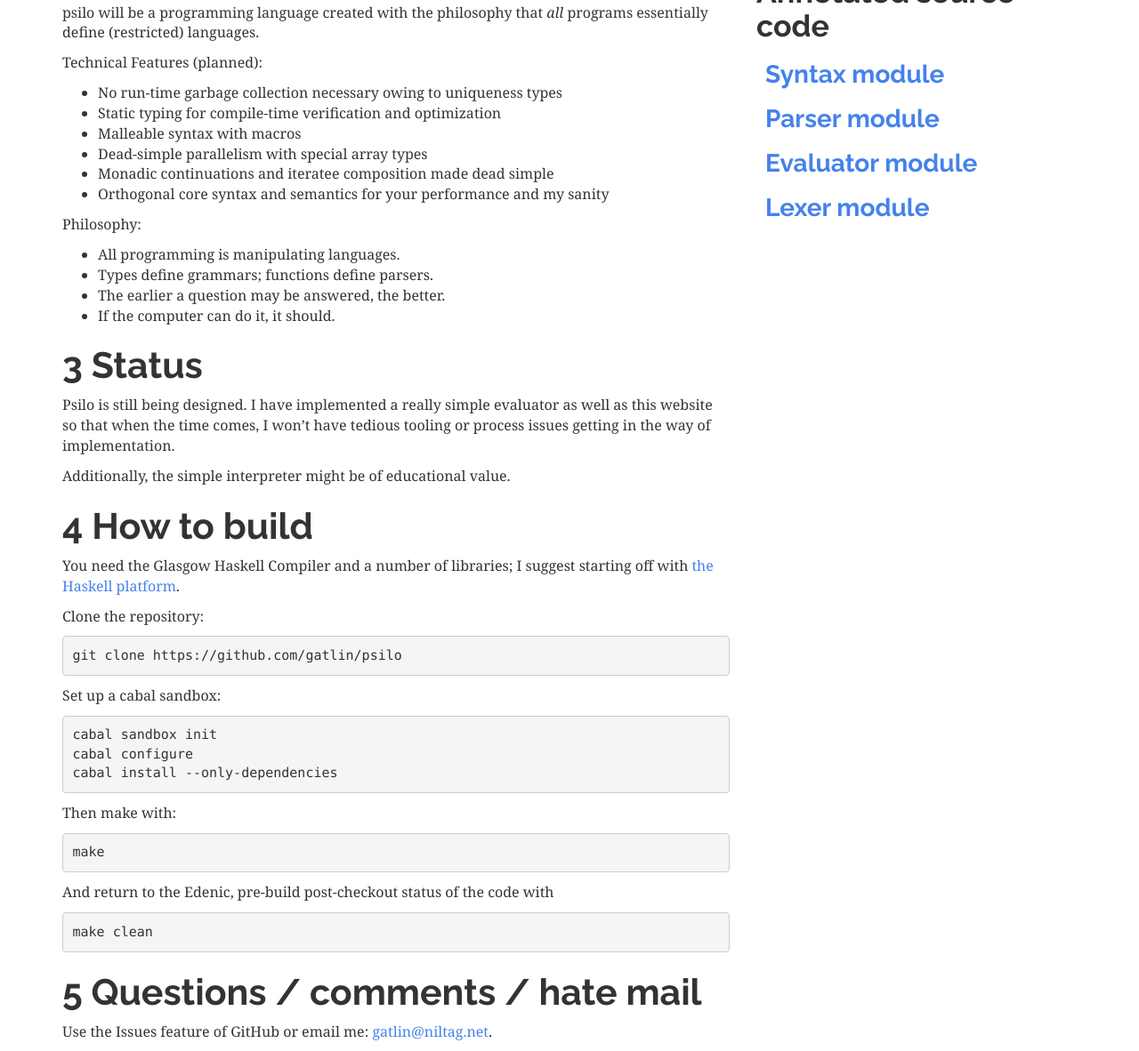
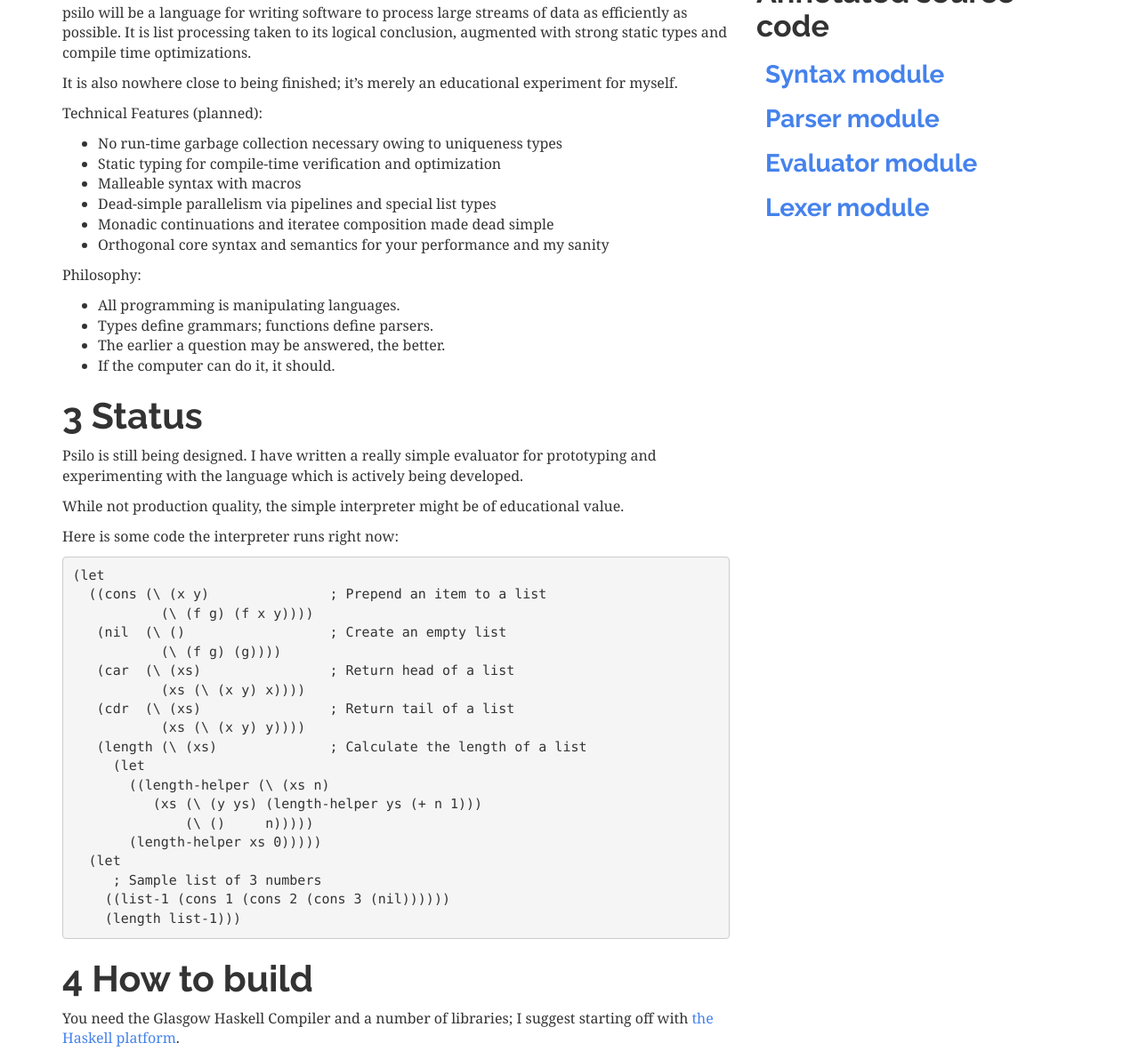
Before and after one commit to gatlin/psilo, a plain HTML site: page index.html in a window 1280 px wide. Shown: the part 314-1496 px from the top of the page at 89% size. Drawn offline with Linux system fonts and the light colour scheme.

Commit message:
new readme now that the evaluator is going somewhere

```diff
--- a/index.html
+++ b/index.html
@@ -74,7 +74,7 @@
             <div class="col-md-12 col-lg-8 pull-left">
 
 <h1 id="psilo"><span class="header-section-number">1</span> psilo</h1>
-<p>a parallel, safe, inferencing list operation language for writing interesting programs. <a href="https://github.com/gatlin/psilo">View it on GitHub.</a></p>
+<p>a parallel, streaming, iterative list operation language for writing interesting programs. <a href="https://github.com/gatlin/psilo">View it on GitHub.</a></p>
 <p>© 2014 <a href="http://niltag.net">Gatlin Johnson</a> <script type="text/javascript">
 <!--
 h='&#110;&#x69;&#108;&#116;&#x61;&#x67;&#46;&#110;&#x65;&#116;';a='&#64;';n='&#x67;&#x61;&#116;&#108;&#x69;&#110;';e=n+a+h;
@@ -82,13 +82,14 @@ document.write('<a h'+'ref'+'="ma'+'ilto'+':'+e+'" clas'+'s="em' + 'ail">'+e+'<\
 // -->
 </script><noscript>&#x67;&#x61;&#116;&#108;&#x69;&#110;&#32;&#x61;&#116;&#32;&#110;&#x69;&#108;&#116;&#x61;&#x67;&#32;&#100;&#x6f;&#116;&#32;&#110;&#x65;&#116;</noscript></p>
 <h1 id="what-is-psilo"><span class="header-section-number">2</span> What is psilo?</h1>
-<p>psilo will be a programming language created with the philosophy that <em>all</em> programs essentially define (restricted) languages.</p>
+<p>psilo will be a language for writing software to process large streams of data as efficiently as possible. It is list processing taken to its logical conclusion, augmented with strong static types and compile time optimizations.</p>
+<p>It is also nowhere close to being finished; it’s merely an educational experiment for myself.</p>
 <p>Technical Features (planned):</p>
 <ul>
 <li>No run-time garbage collection necessary owing to uniqueness types</li>
 <li>Static typing for compile-time verification and optimization</li>
 <li>Malleable syntax with macros</li>
-<li>Dead-simple parallelism with special array types</li>
+<li>Dead-simple parallelism via pipelines and special list types</li>
 <li>Monadic continuations and iteratee composition made dead simple</li>
 <li>Orthogonal core syntax and semantics for your performance and my sanity</li>
 </ul>
@@ -100,8 +101,28 @@ document.write('<a h'+'ref'+'="ma'+'ilto'+':'+e+'" clas'+'s="em' + 'ail">'+e+'<\
 <li>If the computer can do it, it should.</li>
 </ul>
 <h1 id="status"><span class="header-section-number">3</span> Status</h1>
-<p>Psilo is still being designed. I have implemented a really simple evaluator as well as this website so that when the time comes, I won’t have tedious tooling or process issues getting in the way of implementation.</p>
-<p>Additionally, the simple interpreter might be of educational value.</p>
+<p>Psilo is still being designed. I have written a really simple evaluator for prototyping and experimenting with the language which is actively being developed.</p>
+<p>While not production quality, the simple interpreter might be of educational value.</p>
+<p>Here is some code the interpreter runs right now:</p>
+<pre><code>(let
+  ((cons (\ (x y)               ; Prepend an item to a list
+           (\ (f g) (f x y))))
+   (nil  (\ ()                  ; Create an empty list
+           (\ (f g) (g))))
+   (car  (\ (xs)                ; Return head of a list
+           (xs (\ (x y) x))))
+   (cdr  (\ (xs)                ; Return tail of a list
+           (xs (\ (x y) y))))
+   (length (\ (xs)              ; Calculate the length of a list
+     (let
+       ((length-helper (\ (xs n)
+          (xs (\ (y ys) (length-helper ys (+ n 1)))
+              (\ ()     n)))))
+       (length-helper xs 0)))))
+  (let
+     ; Sample list of 3 numbers
+    ((list-1 (cons 1 (cons 2 (cons 3 (nil))))))
+    (length list-1)))</code></pre>
 <h1 id="how-to-build"><span class="header-section-number">4</span> How to build</h1>
 <p>You need the Glasgow Haskell Compiler and a number of libraries; I suggest starting off with <a href="http://haskell.org/platform">the Haskell platform</a>.</p>
 <p>Clone the repository:</p>
```
Also changed, not shown: src/evaluator.html (+10 -1 lines), src/syntax.html (+1 -0 lines), 6 other files.
